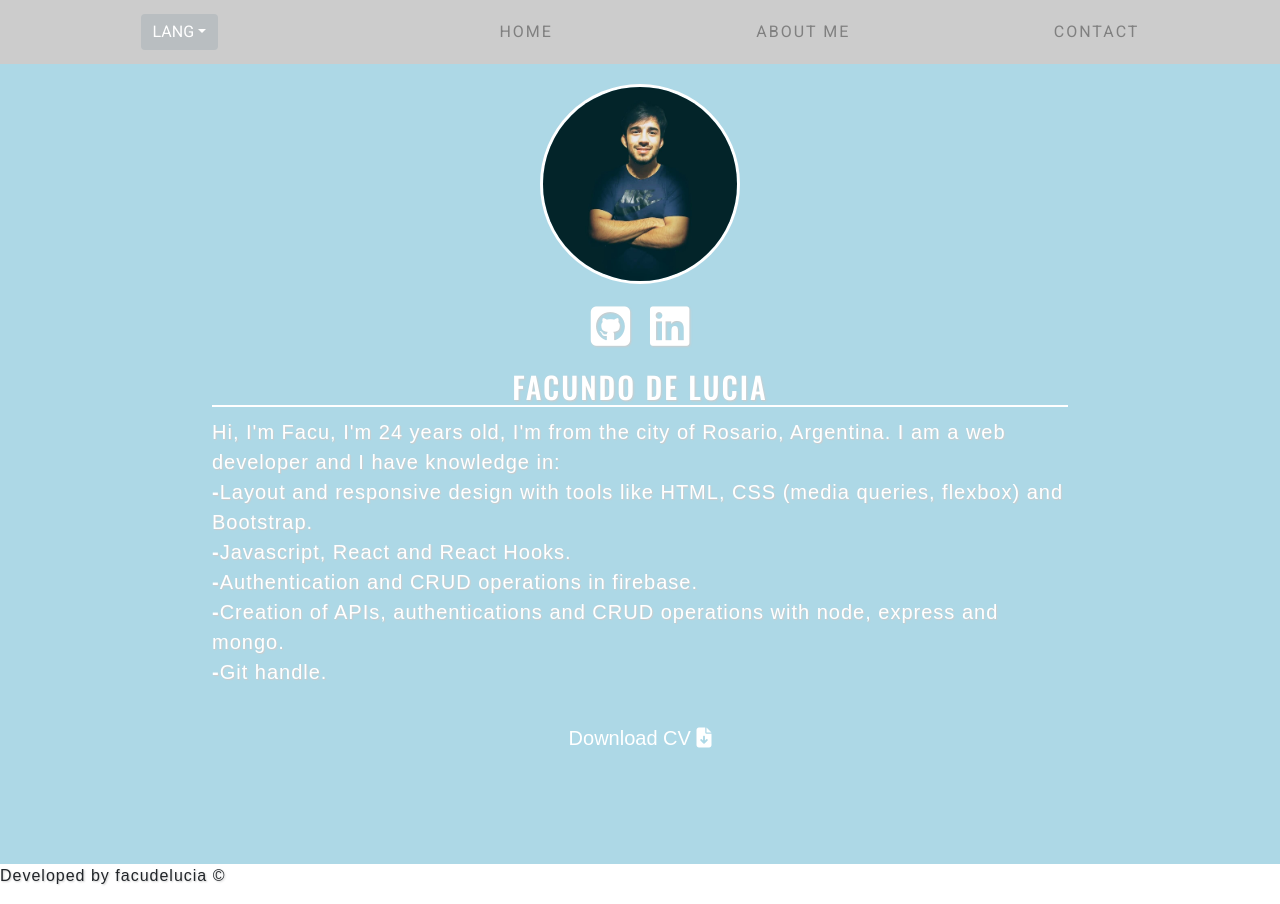
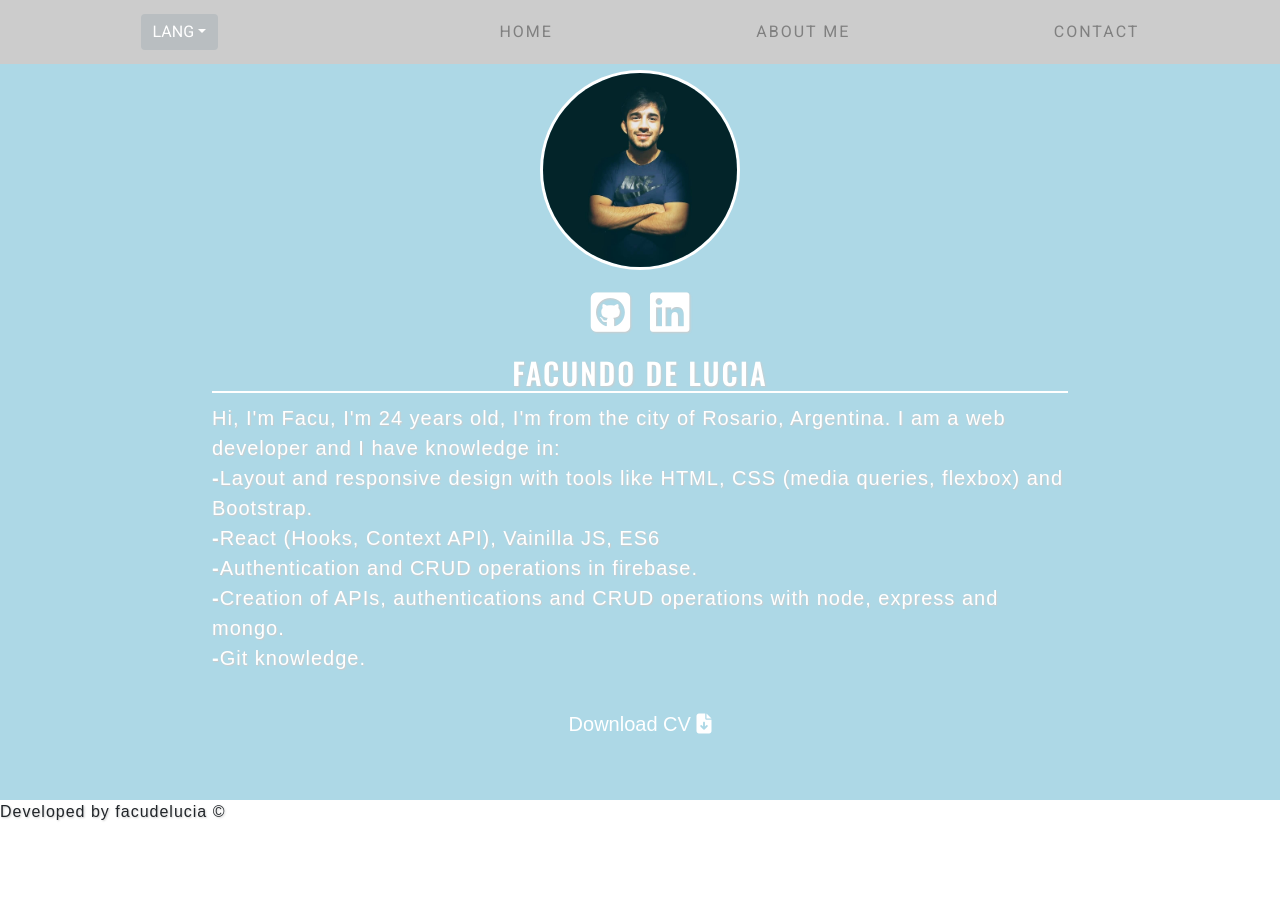
Before and after one commit to facudelucia/mi-portfolio, a React (Create React App) app: page /aboutme in a window 1280 px wide. After the commit the page ends 840 px from the top, so only its background shows below. Built offline with nearby package versions, Linux system fonts and the light colour scheme.

Commit message:
cambios en el css y descripcion

```diff
--- a/src/App.js
+++ b/src/App.js
@@ -14,8 +14,8 @@ function App() {
       <Router>
         <Switch>
             <Route exact path={"/"} component={Home}/>
-            <Route exact path={"/aboutme"} component={AboutMe}/>
-            <Route exact path={"/contact"} component={Contact}/>
+            <Route path={"/aboutme"} component={AboutMe}/>
+            <Route path={"/contact"} component={Contact}/>
         </Switch>
       </Router>
     </IdiomaState>
--- a/src/components/AboutMe.js
+++ b/src/components/AboutMe.js
@@ -23,14 +23,14 @@ const AboutMe = () => {
                             Hi, I'm Facu, I'm 24 years old, I'm from the city of Rosario, Argentina. I am a web developer and I have knowledge in:
                             <span><strong>-</strong>
                                 Layout and responsive design with tools like HTML, CSS (media queries, flexbox) and Bootstrap.</span>
-                                <span><strong>-</strong>Javascript, React and React Hooks.</span>
+                                <span><strong>-</strong>React (Hooks, Context API), Vainilla JS, ES6</span>
                                 <span><strong>-</strong>Authentication and CRUD operations in firebase.</span>
                                 <span><strong>-</strong>Creation of APIs, authentications and CRUD operations with node, express and mongo.</span>
-                                <span><strong>-</strong>Git handle.</span>
+                                <span><strong>-</strong>Git knowledge.</span>
                             </p>
                             : <p>Hola soy Facu, tengo 24 años, soy de la ciudad de Rosario, Argentina. Soy desarrollador web y tengo conocimientos en:
                             <span><strong>-</strong>Maquetado y diseño responsivo con herramientas como HTML, CSS (media queries, flexbox) y Bootstrap.</span>
-                                <span><strong>-</strong>Javascript, React y React Hooks.</span>
+                                <span><strong>-</strong>React (Hooks, Context API), Vainilla JS, ES6</span>
                                 <span><strong>-</strong>Autenticaciones y operaciones CRUD en firebase.</span>
                                 <span><strong>-</strong>Creacion de APIs, autenticaciones y operaciones CRUD con node, express y mongo.</span>
                                 <span><strong>-</strong>Manejo de Git.</span>
--- a/src/index.css
+++ b/src/index.css
@@ -27,6 +27,15 @@
 }
 
 /*about styles*/
+.container-about{
+  text-align: center;
+}
+.content-about{
+  width: 70%;
+  padding-top: 70px;
+  display: inline-block;
+}
+
 #picture img{
   height: 200px;
   border: 3px solid white;
@@ -49,13 +58,6 @@
 }
 .social-media .icon:hover{
   transform: scale(1.2, 1.2);
-}
-.container-about{
-  text-align: center;
-}
-.content-about{
-  width: 70%;
-  display: inline-block;
 }
 
 #description h2{
@@ -94,6 +96,7 @@
   text-align: center;
 }
 .content-contact{
+  padding-top: 70px;
   width: 80%;
   display: inline-block;
 }
@@ -181,6 +184,8 @@ textarea.contact-form-text{
   border: none;
 }
 nav{
+  position: fixed;
+  width: 100%;
   display: flex;
   justify-content: space-around;
   align-items: center;
@@ -237,7 +242,8 @@ nav{
   .logo{
     display: flex;
     width: 80%;
-  }.content-home{
+  }
+  .content-home{
     padding-top: 240px;
   }
   #map iframe{
@@ -245,9 +251,11 @@ nav{
     height: 200px;
   }
   .contact-form-btn{
-
+   width: 100%;
+  }
+  nav{
+    position: fixed;
     width: 100%;
-
   }
   .nav-links{
     position: fixed;
```
